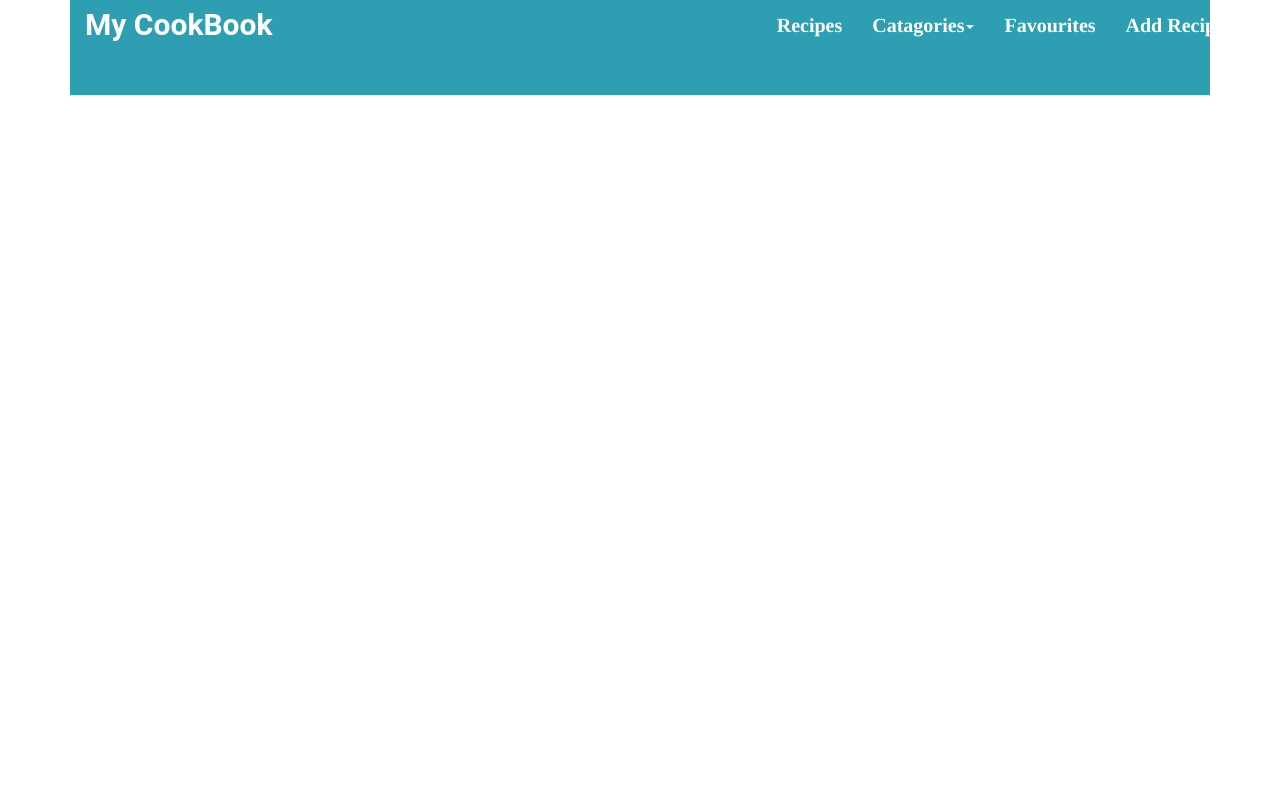
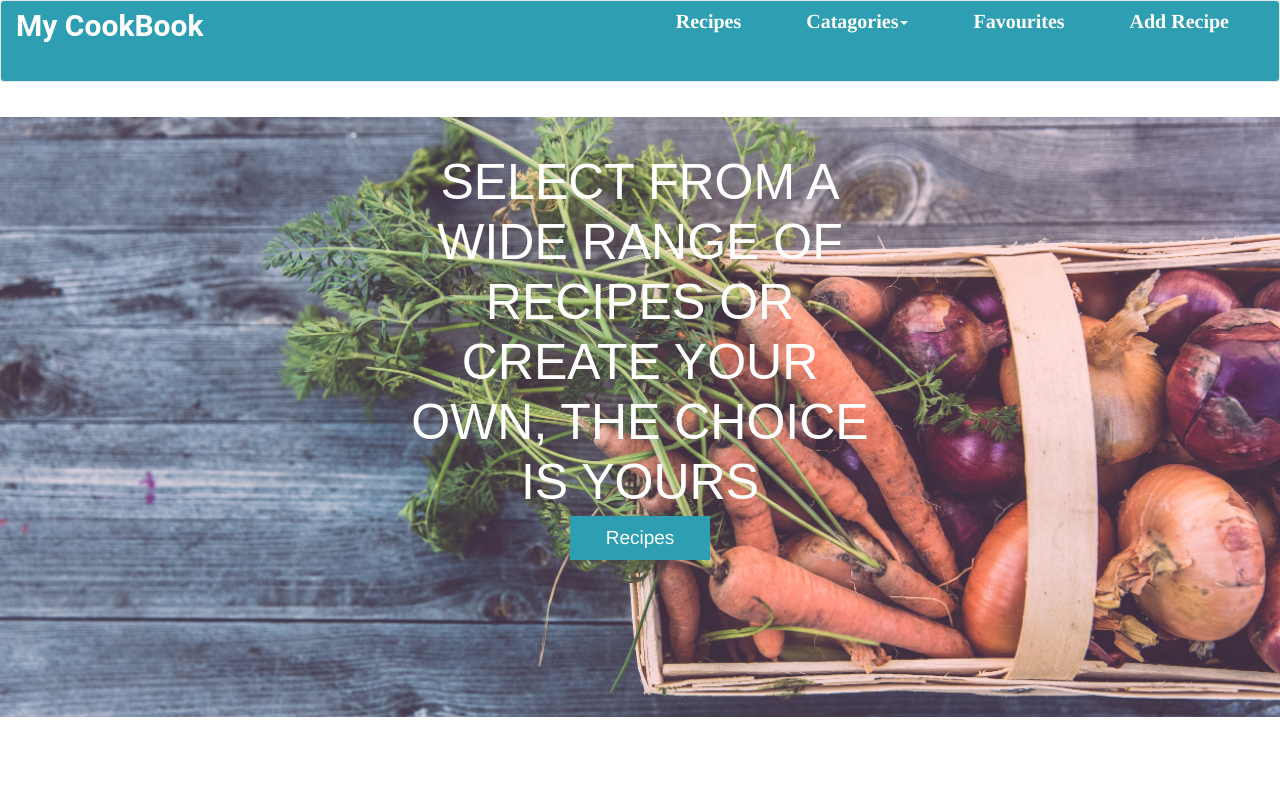
Before and after one commit to rayme1975/my_cookbook, a Flask app: page / in a window 1280 px wide. Run offline with Flask 2, Linux system fonts and the light colour scheme; data that the repository does not hold is empty; some libraries are stand-ins or nearby versions.

Commit message:
restyle home page

```diff
--- a/app.py
+++ b/app.py
@@ -29,11 +29,9 @@ def list_recipes():
 
 
 #show choosen  category
-@app.route('/list_categories/<category_id>')
-def list_categories(category_id):
-
-    the_category = mongo.db.recipes.find({"category_name": ObjectId(category_id)})
-    return render_template('categories.html', category = the_category, recipes = mongo.db.recipes.find(), categories = mongo.db.categories.find())
+@app.route('/list_categories')
+def list_categories():
+    return render_template('categories.html', recipes = mongo.db.recipes.find(), categories=mongo.db.categories.find())
 
 
 #show an individual recipe
@@ -107,6 +105,8 @@ def update_recipe(recipe_id):
 
 
 
+
+
 if __name__ == '__main__':
 
     app.run(host=os.environ.get('IP'),port=int(os.environ.get('PORT')),
--- a/static/style/style.css
+++ b/static/style/style.css
@@ -1,7 +1,42 @@
+body, html {
+  height: 100%;
+  margin: 0;
+}
+
+.recipe-button{
+    position: absolute;
+    width: 140px;
+    height: 44px;
+    background-color: #2e9fb3;
+    color: white;
+    border-style: none;
+    font-size: 19px;
+    margin-top: 10px;
+}
+
+
+.bg {
+
+  background-image: url("/static/images/markus-spiske-139525-unsplash.jpg");
+  height: 75%;
+  background-position: center;
+  background-repeat: no-repeat;
+  background-size: cover;
+}
+
+.centered {
+  position: absolute;
+  top: 66%;
+  left: 50%;
+  transform: translate(-50%, -50%);
+
+}
+
 p {
   text-align: center;
   letter-spacing: 3px;
   display: inline-block;
+  margin: 15px 0px 15px 0px;
 
 }
 
@@ -33,9 +73,20 @@ p {
   background-color: #FFF4EC;
 }
 
+a {
+    color: white;
+    text-decoration: none;
+}
+
+a:hover{
+  color: white;
+  text-decoration: none;
+}
+
 
 li a:hover{
   color: #4CAF50;
+  text-decoration: none;
 }
 
 .favourite{
@@ -106,13 +158,33 @@ h1 a{
 h1 a:hover {
   text-decoration: none;
   color: #ACAF50;
+ }
 
+h2{
+  padding-top: 35px;
+  margin-top: 42px;
+  max-width: 500px;
+  margin: 0 auto;
+  font-size: 5rem;
+  color: white;
+  line-height: 1.2;
+  font-family: "Cookie",sans-serif;
+  font-weight: 400;
+  text-transform:  uppercase;
+}
+
+@media only screen and (max-width: 749px){
+h2 {
+    padding-top: 100px;
+    font-size: 25px;
+    line-height: 1.23529;
+}
 }
 
 h3 a{
   font-family: "Ek Mukta", Times, serif;
   color: black;
-  font-size: 48px;
+  font-size: 35px;
   font-weight: 800;
 
 }
@@ -129,11 +201,6 @@ hr {
   background-color: #2e9fb3;
 }
 
-div {
-  text-align: center;
-  margin-bottom: 15px;
-}
-
 ul li {
   list-style-type: none;
 }
@@ -148,7 +215,22 @@ ul li {
     color: white;
 }
 
+div {
+    text-align: center;
+    margin-bottom: 15px;
+}
 
+.direction {
+  background-color: #2e9fb3;
+    color: white;
+    width: 80px;
+    height: 30px;
+    display: inline-block;
+    border-style: none;
+
+}
+
+/* Bootstrap modified code - start */
 
 .navbar-default .navbar-nav>.open>a, .navbar-default .navbar-nav>.open>a:focus, .navbar-default .navbar-nav>.open>a:hover {
     color: white;
@@ -169,6 +251,13 @@ ul li {
 
 .navbar-default .navbar-nav .open .dropdown-menu>li>a {
     color: white;
+
+}
+
+.navbar-nav>li>a {
+    padding-top: 10px;
+    padding-bottom: 10px;
+    line-height: 20px;
 }
 
 .navbar-default .navbar-collapse, .navbar-default .navbar-form {
@@ -192,3 +281,31 @@ ul li {
 .dropdown-menu {
   background-color: transparent;
 }
+
+.navbar-default .navbar-nav>li>a {
+    padding-right: 50px;
+}
+
+.form-control {
+  border-radius: 10px;
+}
+
+.btn-primary {
+    color: white;
+    background-color: #04EF0B;
+    border-color: #04ef1a;
+    border-radius: 10px;
+    height: 40px;
+    width: 90px;
+}
+
+textarea.form-control {
+    height: 180px;
+}
+
+.container-fluid {
+    padding-right: inherit;
+    padding-left: inherit;
+}
+
+/* Bootstrap modified code - end */
--- a/templates/base.html
+++ b/templates/base.html
@@ -13,6 +13,9 @@
     <!-- bootstrap -->
     <link rel="stylesheet" href="https://maxcdn.bootstrapcdn.com/bootstrap/3.4.0/css/bootstrap.min.css">
 
+    <link href='http://fonts.googleapis.com/css?family=Oleo+Script' rel='stylesheet' type='text/css'>
+
+
     <!-- local stylesheet -->
     <link rel="stylesheet" href="/static/style/style.css" type="text/css" />
 
@@ -23,10 +26,10 @@
 </head>
 
 <body>
-    <div class="container">
 
-        <nav class="navbar navbar-default navbar-fixed-top  ">
-  <div class="container header">
+        <div class="container-fluid header">
+          <nav class="navbar navbar-default">
+
     <!-- Brand and toggle get grouped for better mobile display -->
     <div class="navbar-header">
       <button type="button" class="navbar-toggle collapsed" data-toggle="collapse" data-target="#bs-example-navbar-collapse-1" aria-expanded="false">
@@ -43,11 +46,11 @@
       <ul class="nav navbar-nav navbar-right">
         <li class="myMenuItems"><a href="/list_recipes">Recipes</a></li>
         <li class="dropdown">
-          <a href="#" class="dropdown-toggle myMenuItems" data-toggle="dropdown" role="button" aria-haspopup="true" aria-expanded="false">Catagories<span class="caret"></span></a>
+          <a href="/list_categories" class="dropdown-toggle myMenuItems" data-toggle="dropdown" role="button" aria-haspopup="true" aria-expanded="false">Catagories<span class="caret"></span></a>
           <ul class="dropdown-menu myMenuItems">
             {% for cat in categories %}
 
-            <li><a href="list_recipes">{{cat.category_name}}</a></li>
+            <li><a href="/list_categories">{{cat.category_name}}</a></li>
 
             {% endfor %}
 
@@ -69,30 +72,37 @@
 
 
 
-  </div><!-- /.container-fluid -->
+
 </nav>
+</div><!-- /.container-fluid -->
+
 
 
 
     {% block content %}
         {% endblock %}
 
-    </div>
+
+
 
    <script src="https://ajax.googleapis.com/ajax/libs/jquery/3.3.1/jquery.min.js"></script>
    <script src="https://maxcdn.bootstrapcdn.com/bootstrap/3.4.0/js/bootstrap.min.js"></script>
    <script src="https://cdnjs.cloudflare.com/ajax/libs/materialize/0.100.2/js/materialize.min.js"></script>
    <script>
+
       function myPrint() {
-      window.print();
+        window.print();
       }
 
       function goBack() {
         window.history.back();
       }
 
+      function goForward() {
+        window.history.forward();
+      }
 
-    </script>
+      </script>
 
 
 
--- a/templates/home.html
+++ b/templates/home.html
@@ -1,12 +1,22 @@
 {% extends 'base.html' %}
 
 {% block content %}
-<div class="container-fluid">
+
+
+
+  <div class="bg">
+    <div><button class="centered recipe-button"><a href="/list_recipes">Recipes</a></button></div>
+    <div><h2>Select from a wide range of recipes or create your own, the choice is yours</h2></div>
+  </div>
 
 
 
 
 
 
-</div>
+
+
+
+
+
 {% endblock %}
```
Also changed, not shown: other parts of static/style/style.css (+7 -1 lines), templates/add_recipe.html (+9 -2 lines), templates/categories.html (+3 -22 lines), templates/editrecipe.html (+11 -3 lines), templates/favourites.html (+11 -0 lines), templates/list_recipes.html (+13 -9 lines), templates/recipes.html (+23 -32 lines), test.py (+23 -15 lines), static/images/markus-spiske-139525-unsplash.jpg (added).
